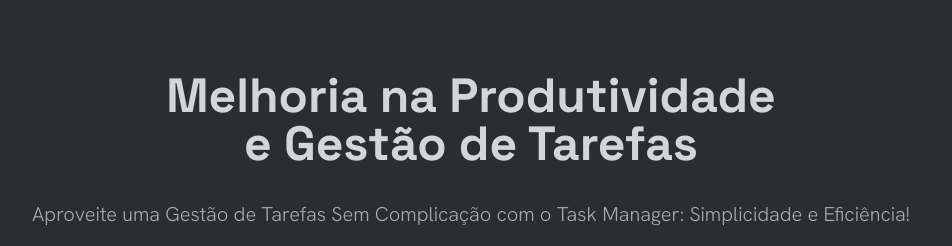
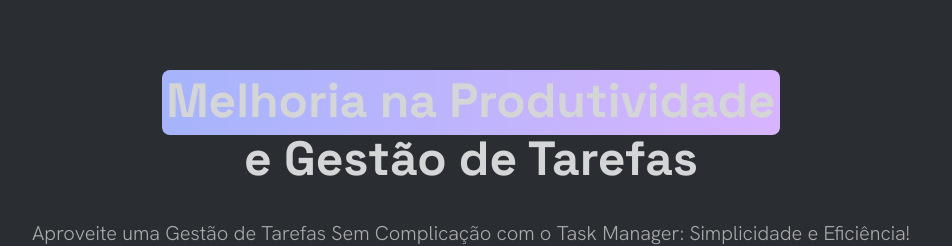
Before and after one commit to JoaoPedroOM/TaskManager, a React (Vite) app: page / in a window 1280 px wide. Shown: the part 124-370 px from the top of the page, without its empty margins (169-1121 px from the left). Built offline with nearby package versions, Linux system fonts and the light colour scheme; no server answers.

Commit message:
feat: Implementado efeito de cor dinâmica no título da home page

```diff
--- a/src/Pages/Home.jsx
+++ b/src/Pages/Home.jsx
@@ -1,9 +1,12 @@
+"use client";
 import React, { useState } from "react";
 import Header from "../components/global/Header";
 import Footer from "../components/global/Footer";
 import { Link } from "react-router-dom";
 import Skeleton from "@mui/material/Skeleton";
 import Box from "@mui/material/Box";
+import { motion } from "framer-motion";
+import { Highlight } from "../components/ui/hero-highlight";
 
 const Home = () => {
   const [isLoading, setIsLoading] = useState(true);
@@ -17,18 +20,30 @@
       <Header />
       <main className="lg:mb-[120px] lg:my-[120px] my-14">
         <div className="flex flex-col justify-center items-center gap-8">
-          <h1 className="font-main text-center lg:w-1/2 w-full lg:text-5xl lg:px-0 px-2 text-3xl font-bold text-[#d4d5d6]">
-            Melhoria na Produtividade e Gestão de Tarefas
-          </h1>
-          <p className="font-titles text-center font-light lg:text-xl text-base lg:px-0 px-2 text-[#a9abad]">
+          <motion.h1
+            initial={{ opacity: 0, y: 20 }}
+            animate={{ opacity: 1, y: [20, -5, 0] }}
+            transition={{ duration: 0.5, ease: [0.4, 0.0, 0.2, 1] }}
+            className="font-main lg:leading-[1.2] text-center lg:w-1/2 w-full lg:text-5xl lg:px-0 px-2 text-3xl font-bold text-[#d4d5d6]"
+          >
+           <Highlight>Melhoria na Produtividade</Highlight> e Gestão de Tarefas
+          </motion.h1>
+
+          <motion.p
+            initial={{ opacity: 0, y: 20 }}
+            animate={{ opacity: 1, y: [20, -5, 0] }}
+            transition={{ duration: 0.5, ease: [0.4, 0.0, 0.2, 1] }}
+            className="font-titles text-center font-light lg:text-xl text-base lg:px-0 px-2 text-[#a9abad]"
+          >
             Aproveite uma Gestão de Tarefas Sem Complicação com o Task Manager:
             Simplicidade e Eficiência!
-          </p>
+          </motion.p>
 
-          <Link to="/logar" className="group/button relative inline-flex items-center justify-center overflow-hidden rounded-md bg-gray-800/30 backdrop-blur-lg px-6 py-2 text-base font-semibold text-white transition-all duration-300 ease-in-out hover:scale-110 hover:shadow-xl hover:shadow-gray-600/50 border border-white/20">
-            <span className="text-lg">
-              Começar agora
-            </span>
+          <Link
+            to="/logar"
+            className="group/button relative inline-flex items-center justify-center overflow-hidden rounded-md bg-gray-800/30 backdrop-blur-lg px-6 py-2 text-base font-semibold text-white transition-all duration-300 ease-in-out hover:scale-110 hover:shadow-xl hover:shadow-gray-600/50 border border-white/20"
+          >
+            <span className="text-lg">Começar agora</span>
             <div className="absolute inset-0 flex h-full w-full justify-center [transform:skew(-13deg)_translateX(-100%)] group-hover/button:duration-1000 group-hover/button:[transform:skew(-13deg)_translateX(100%)]">
               <div className="relative h-full w-10 bg-white/20"></div>
             </div>
--- /dev/null
+++ b/src/components/ui/hero-highlight.jsx
@@ -0,0 +1,86 @@
+"use client";
+import { cn } from "../../lib/utils";
+import { useMotionValue, motion, useMotionTemplate } from "framer-motion";
+import React from "react";
+
+export const HeroHighlight = ({
+  children,
+  className,
+  containerClassName
+}) => {
+  let mouseX = useMotionValue(0);
+  let mouseY = useMotionValue(0);
+
+  function handleMouseMove({
+    currentTarget,
+    clientX,
+    clientY
+  }) {
+    if (!currentTarget) return;
+    let { left, top } = currentTarget.getBoundingClientRect();
+
+    mouseX.set(clientX - left);
+    mouseY.set(clientY - top);
+  }
+  return (
+    (<div
+      className={cn(
+        "relative h-[40rem] flex items-center bg-white dark:bg-black justify-center w-full group",
+        containerClassName
+      )}
+      onMouseMove={handleMouseMove}>
+      <div
+        className="absolute inset-0 bg-dot-thick-neutral-300 dark:bg-dot-thick-neutral-800  pointer-events-none" />
+      <motion.div
+        className="pointer-events-none bg-dot-thick-indigo-500 dark:bg-dot-thick-indigo-500   absolute inset-0 opacity-0 transition duration-300 group-hover:opacity-100"
+        style={{
+          WebkitMaskImage: useMotionTemplate`
+            radial-gradient(
+              200px circle at ${mouseX}px ${mouseY}px,
+              black 0%,
+              transparent 100%
+            )
+          `,
+          maskImage: useMotionTemplate`
+            radial-gradient(
+              200px circle at ${mouseX}px ${mouseY}px,
+              black 0%,
+              transparent 100%
+            )
+          `,
+        }} />
+      <div className={cn("relative z-20", className)}>{children}</div>
+    </div>)
+  );
+};
+
+export const Highlight = ({
+  children,
+  className
+}) => {
+  return (
+    (<motion.span
+      initial={{
+        backgroundSize: "0% 100%",
+      }}
+      animate={{
+        backgroundSize: "100% 100%",
+      }}
+      transition={{
+        duration: 2,
+        ease: "linear",
+        delay: 0.5,
+      }}
+      style={{
+        backgroundRepeat: "no-repeat",
+        backgroundPosition: "left center",
+        display: "inline",
+      }}
+      className={cn(
+        `relative inline-block pb-1   px-1 rounded-lg bg-gradient-to-r from-indigo-300 to-purple-300 dark:from-indigo-500 dark:to-purple-500`,
+        className
+      )}>
+      {children}
+    </motion.span>)
+  );
+};
--- /dev/null
+++ b/src/lib/utils.js
@@ -0,0 +1,6 @@
+import { clsx } from "clsx";
+import { twMerge } from "tailwind-merge";
+
+export function cn(...inputs) {
+  return twMerge(clsx(inputs));
+}
--- a/tailwind.config.js
+++ b/tailwind.config.js
@@ -1,3 +1,8 @@
+const svgToDataUri = require("mini-svg-data-uri");
+const {
+  default: flattenColorPalette,
+} = require("tailwindcss/lib/util/flattenColorPalette");
+
 /** @type {import('tailwindcss').Config} */
 export default {
   content: [
@@ -12,5 +17,30 @@
       }
     },
   },
-  plugins: [],
+  plugins: [
+    addVariablesForColors,
+    function ({ matchUtilities, theme }) {
+      matchUtilities(
+        {
+          "bg-dot-thick": (value) => ({
+            backgroundImage: `url("${svgToDataUri(
+              `<svg xmlns="http://www.w3.org/2000/svg" viewBox="0 0 32 32" width="16" height="16" fill="none"><circle fill="${value}" id="pattern-circle" cx="10" cy="10" r="2.5"></circle></svg>`
+            )}")`,
+          }),
+        },
+        { values: flattenColorPalette(theme("backgroundColor")), type: "color" }
+      );
+    },
+  ],
+};
+
+function addVariablesForColors({ addBase, theme }) {
+  let allColors = flattenColorPalette(theme("colors"));
+  let newVars = Object.fromEntries(
+    Object.entries(allColors).map(([key, val]) => [`--${key}`, val])
+  );
+
+  addBase({
+    ":root": newVars,
+  });
 }
```
Also changed, not shown: package.json (+8 -1 lines), 1 other file (tests, documents, lock files or other folders).
